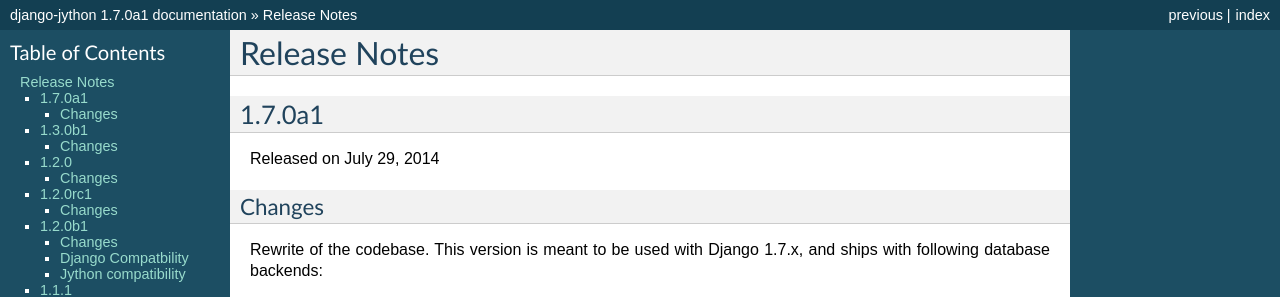
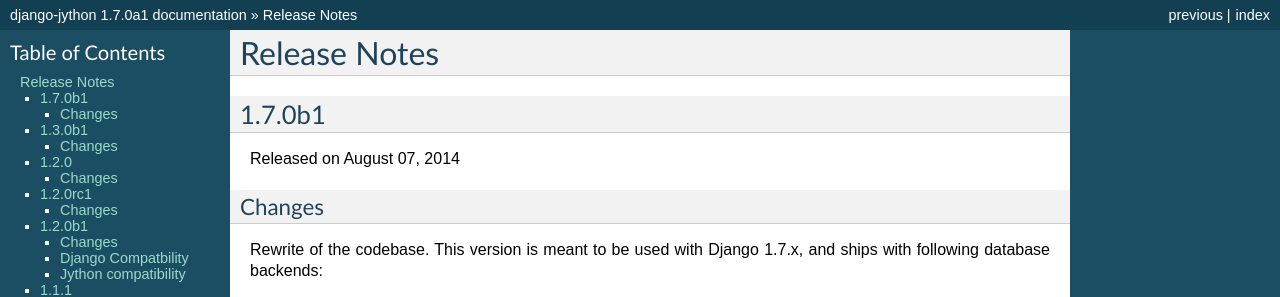
Before and after one commit to beachmachine/django-jython, a Sphinx documentation site: the page built from docs/release-notes.rst, in a window 1280 px wide and 900 px high. Shown: the top 297 px of the window. Built offline with Sphinx 7.4.7, drawn with Linux system fonts in a browser that asks for light colours.

```diff
--- a/docs/release-notes.rst
+++ b/docs/release-notes.rst
@@ -1,10 +1,10 @@
 Release Notes
 =============
 
-1.7.0a1
+1.7.0b1
 -------
 
-Released on July 29, 2014
+Released on August 07, 2014
 
 Changes
 ~~~~~~~
```
Also changed, not shown: setup.py (+4 -3 lines).
